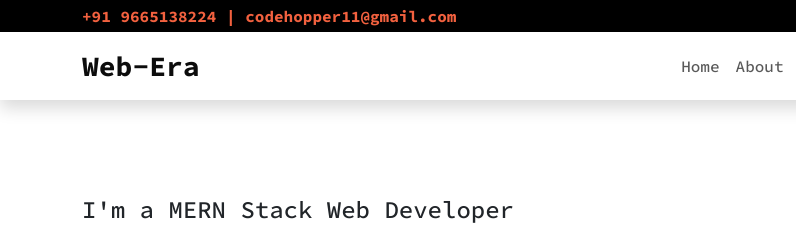
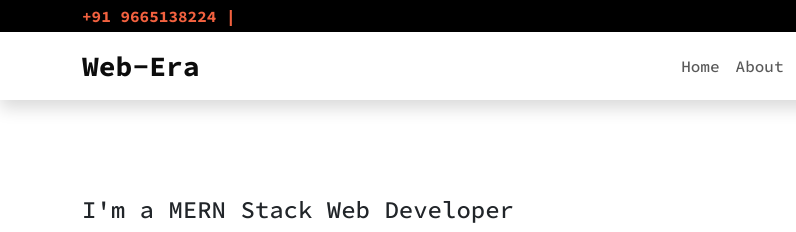
Before and after one commit to Tina12Jumde/WebEra, a plain HTML site: page index.html in a window 1280 px wide. Shown: the top 232 px of the page, 0-796 px from the left. Drawn offline with Linux system fonts and the light colour scheme.

Commit message:
web era project

```diff
--- a/index.html
+++ b/index.html
@@ -25,7 +25,7 @@
         <div class="container">
             <div class="row">
                 <div class="col navbar-contact-text">
-                    <span class="fw-bolder">+91 9665138224 | codehopper11@gmail.com</span>
+                    <span class="fw-bolder">+91 9665138224 |</span>
                 </div>
                 <div class="col navbar-social-icons text-light d-flex justify-content-end align-items-center gap-3">
                     <i class="fa-brands fa-facebook fs-5"></i>
```
